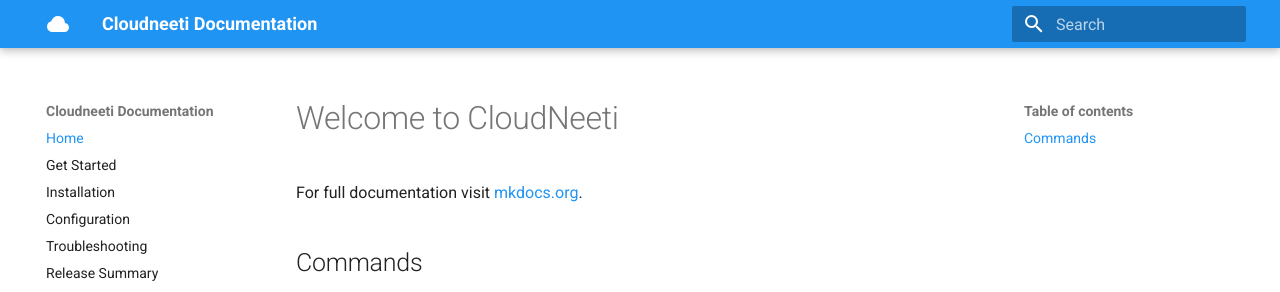
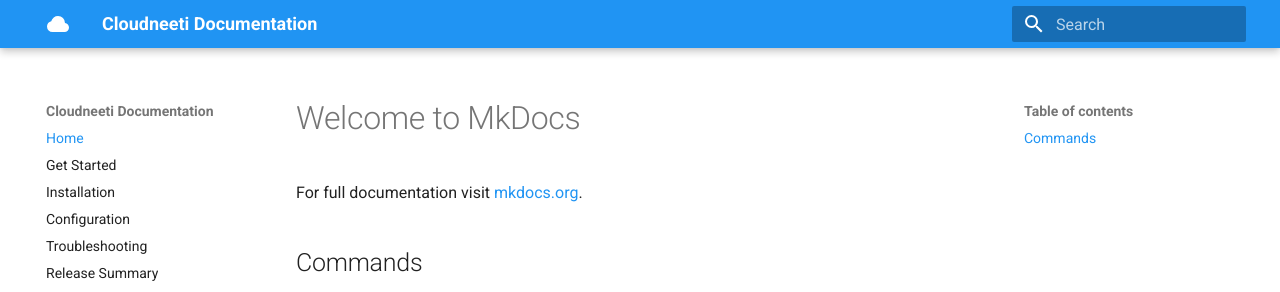
Before and after one commit to AbhaysinghBhosale/MkDocs, an MkDocs documentation site: the page built from docs/index.md, in a window 1280 px wide. Shown: the top 292 px of the page. Built offline with MkDocs 1.6.1 and Material for MkDocs 9.7.7, drawn with Linux system fonts in a browser that asks for light colours.

Commit message:
Build triggger

```diff
--- a/docs/index.md
+++ b/docs/index.md
@@ -1,4 +1,4 @@
-# Welcome to CloudNeeti
+# Welcome to MkDocs
 
 For full documentation visit [mkdocs.org](https://mkdocs.org).
 
```
